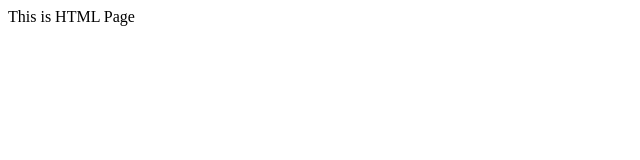
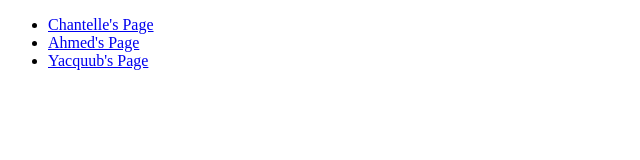
Before and after one commit to mayamaya99/FirstProject, a plain HTML site: page index.html in a window 1280 px wide. Shown: the whole page, without its empty margins (0-640 px from the left). Drawn offline with Linux system fonts and the light colour scheme.

Commit message:
Added links to all team member's html pages

```diff
--- a/index.html
+++ b/index.html
@@ -8,7 +8,10 @@
 </head>
 
 <body>
-    This is HTML Page
+<ul>
+    <li><a href="chantelle.html">Chantelle's Page</a></li>
+    <li><a href="ahmed.html">Ahmed's Page</a></li>
+    <li><a href="yacquub.html">Yacquub's Page</a></li>
+</ul>
 </body>
-
 </html>
```
Also changed, not shown: chantelle.html (+14 -1 lines).
